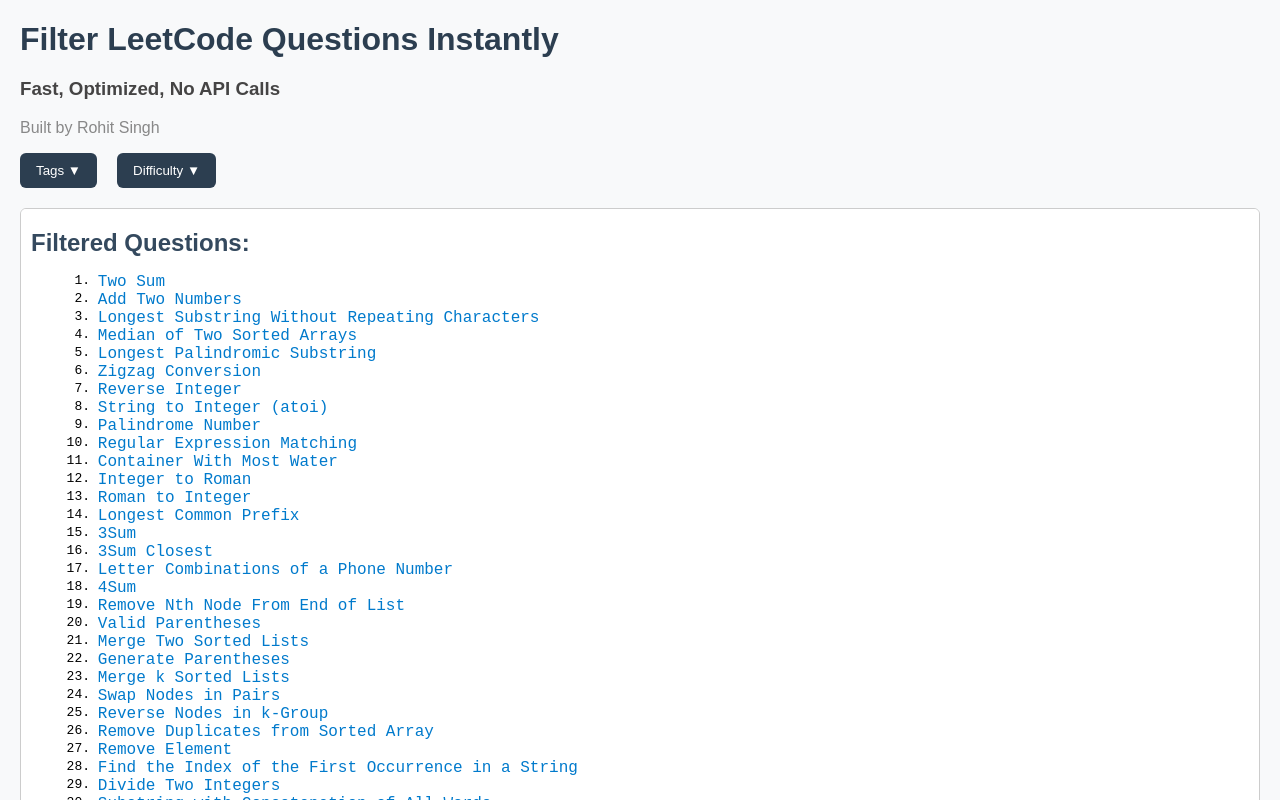
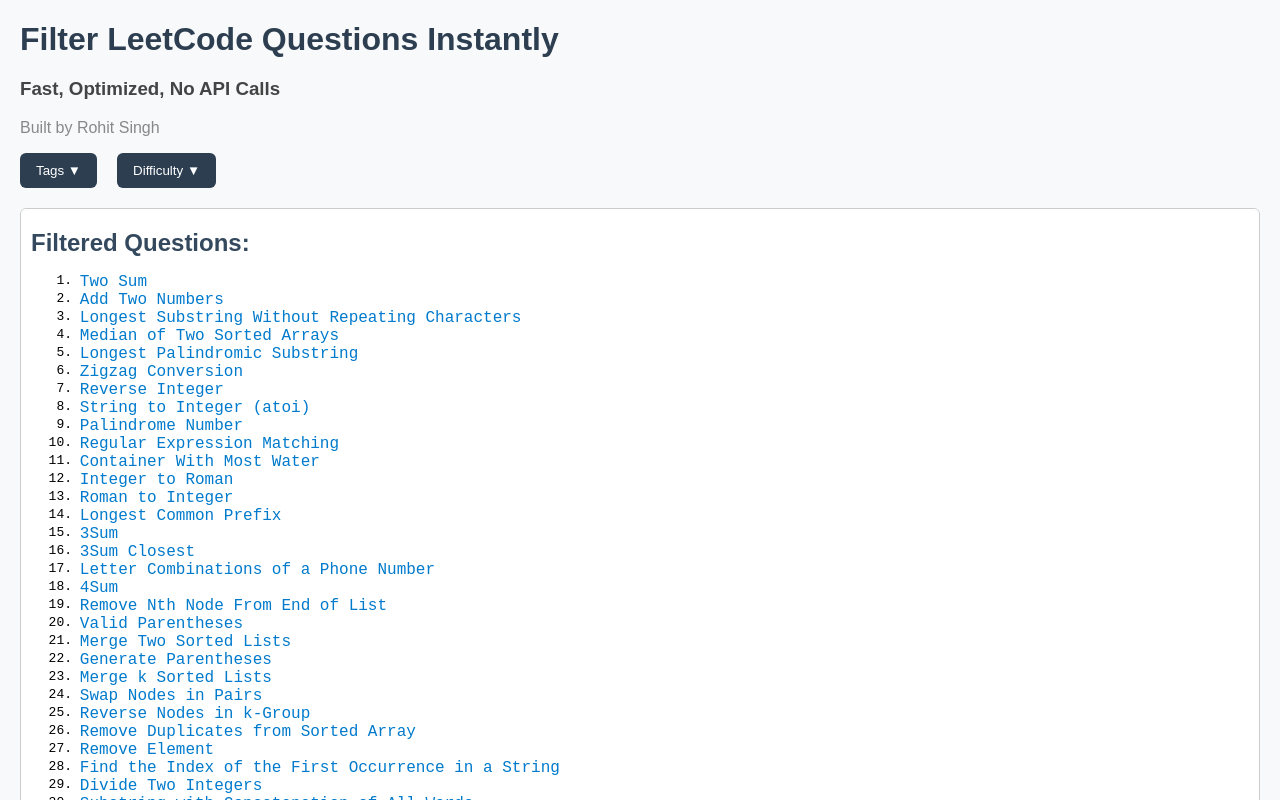
Before and after one commit to rohsingh26/LeetCode-Optimization, a Vue app: page / in a window 1280 px wide. Shown: the top 800 px of the page. Built offline with nearby package versions, Linux system fonts and the light colour scheme.

Commit message:
Updated the styling

```diff
--- a/src/style.css
+++ b/src/style.css
@@ -92,7 +92,6 @@
     list-style: none;
   }
 
-  /* Scrollable tags customization */
   .scrollable-tags {
     max-height: 260px;
     overflow-y: auto;
@@ -130,8 +129,9 @@
   }
 
   .question-number {
-    width: 6ch; /* Ensures all numbers take same space */
+    width: 6ch;
     display: inline-block;
+    margin-left: -18px;
   }
 
   .questions {
```
